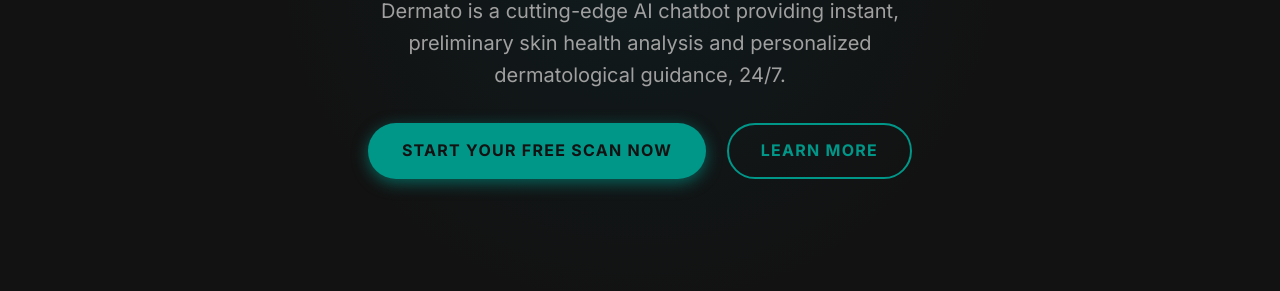
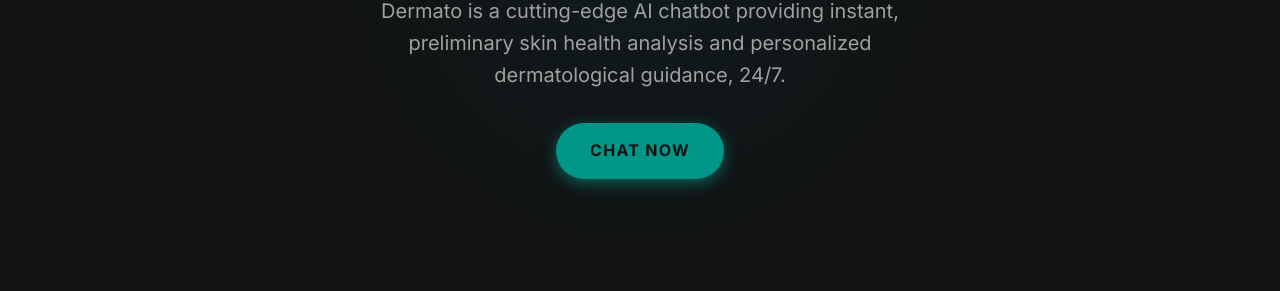
Before and after one commit to alletxs/Dermato, a plain HTML site: page index.html in a window 1280 px wide. Shown: the part 509-800 px from the top of the page. Drawn offline with Linux system fonts and the light colour scheme.

Commit message:
Update index.html

```diff
--- a/index.html
+++ b/index.html
@@ -306,12 +306,11 @@
             <p class="text-dimmed" style="color: var(--color-text-dimmed); font-size: 1.25rem; max-width: 600px; margin: 0 auto 2rem;">
                 Dermato is a cutting-edge AI chatbot providing instant, preliminary skin health analysis and personalized dermatological guidance, 24/7.
             </p>
-            <a href="#" class="btn btn-primary">
-                Start Your Free Scan Now
+            <!-- Updated button structure -->
+            <a href="i-am-atomica.github.io/Dermato/" class="btn btn-primary" target="_blank">
+                Chat Now
             </a>
-            <a href="#how-it-works" class="btn btn-secondary" style="margin-left: 1rem;">
-                Learn More
-            </a>
+            <!-- End of updated button structure -->
         </div>
     </section>
 
```
